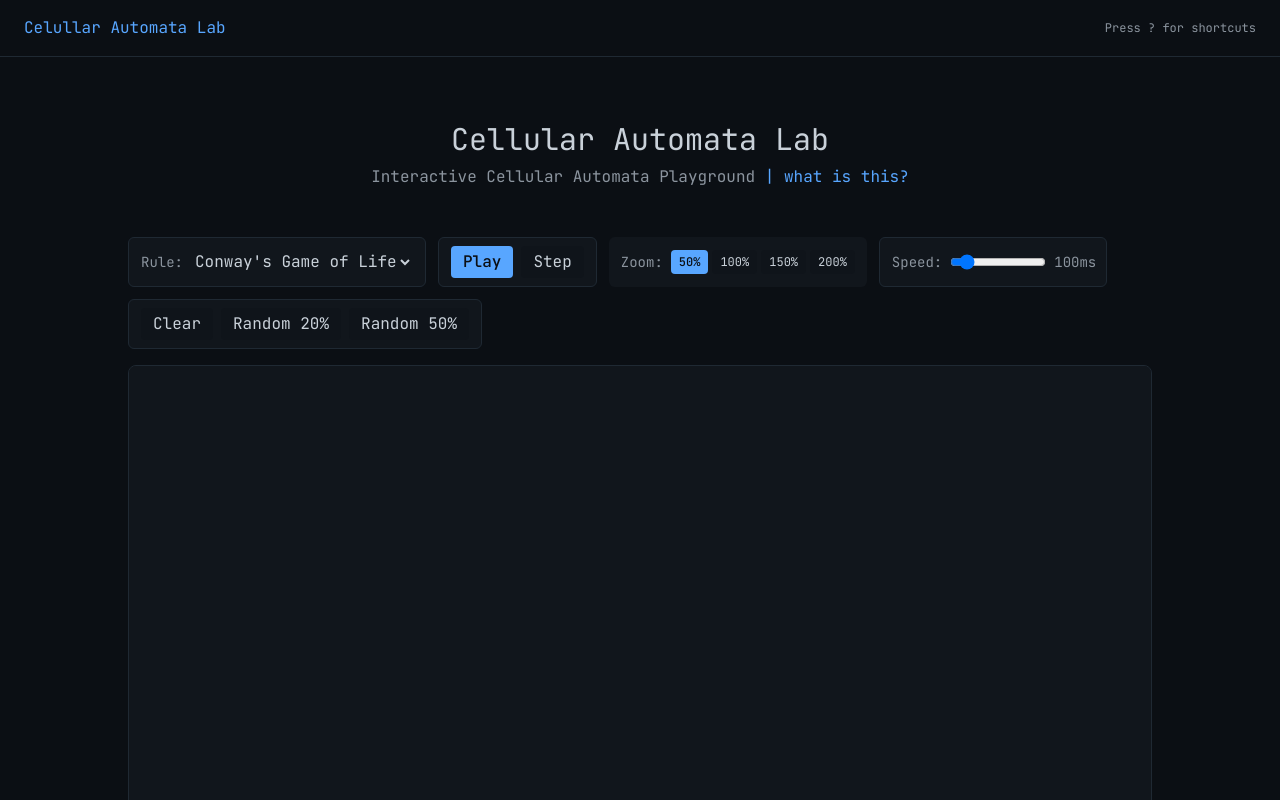
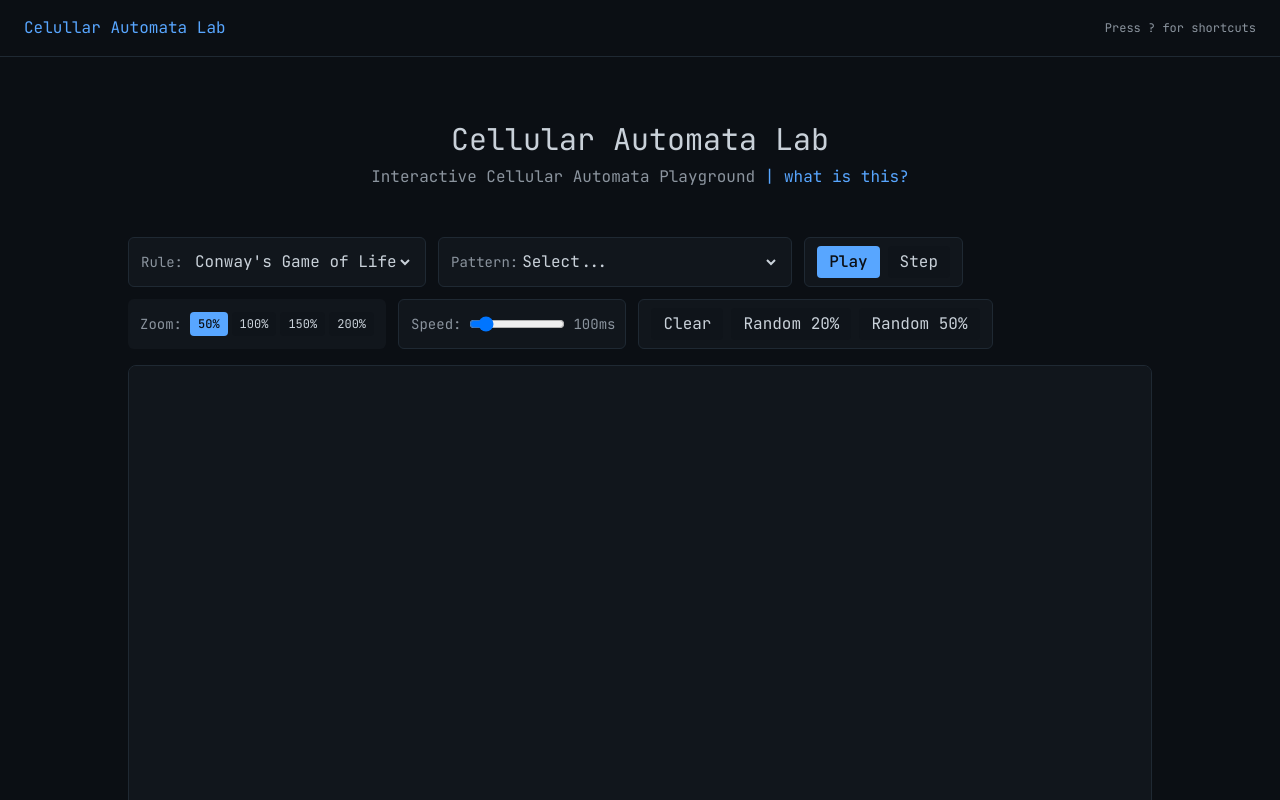
Before and after one commit to pratiksingh94/cellular-automata-lab, a React (Vite) app: page / in a window 1280 px wide. Shown: the top 800 px of the page. Built offline with nearby package versions, Linux system fonts and the light colour scheme.

Commit message:
added pattern library for conway

```diff
--- a/src/components/Controls.tsx
+++ b/src/components/Controls.tsx
@@ -1,6 +1,7 @@
-import { useState } from "react";
+import { useState, useMemo } from "react";
 import { presets, type Rule } from "../rules";
 import type { GridFunctions } from "./Grid"
+import { getPatternsForRule } from "../patterns"
 
 
 const zoomLevels = [0.5, 1, 1.5, 2];
@@ -17,14 +18,29 @@ export type Props = {
 }
 
 export default function Controls({ gridRef, rule, onRuleChange, speed, onSpeedChange, isPlaying, zoom, onZoomChange }: Props) {
+
   const [selectedPreset, setSelectedPreset] = useState(rule.name);
+  const [selectedPattern, setSelectedPattern] = useState("");
+
+  const rulePatterns = useMemo(() => getPatternsForRule(rule.name), [rule.name])
 
   const handlePresetChange = (name: string) => {
     setSelectedPreset(name);
+    setSelectedPattern("")
+
 
     const preset = presets.find(p => p.name === name);
     if(preset) {
       onRuleChange(preset);
+    }
+  }
+
+  const handlePatternChange = (name: string) => {
+    setSelectedPattern(name);
+    if(name === "") return;
+    const pattern = rulePatterns.find(p => p.name === name);
+    if(pattern) {
+      gridRef.current?.loadPattern(pattern.data)
     }
   }
 
@@ -45,6 +61,46 @@ export default function Controls({ gridRef, rule, onRuleChange, speed, onSpeedCh
               {p.name}
             </option>
           ))}
+        </select>
+      </div>
+
+      {/* pattern selector  */}
+      <div className="flex items-center gap2 bg-panel border border-border rounded-md px-3 py-2">
+        <span className="text-text-muted text-sm">Pattern:</span>
+        <select
+        value={selectedPattern}
+        onChange={e => handlePatternChange(e.target.value)}
+        className="bg-panel text-text cursor-pointer outline-none"
+        >
+          <option value="">Select...</option>
+
+          <optgroup label="Still Life">
+            {rulePatterns.filter(p => p.category === "still-life").map(p => (
+              <option key={p.name} value={p.name}>
+                {p.name}
+              </option>
+            ))}
+          </optgroup>
+
+          <optgroup label="Oscillators">
+            {rulePatterns.filter(p => p.category === "oscillator").map(p => (
+              <option key={p.name} value={p.name}>
+                {p.name}
+              </option>
+            ))}
+          </optgroup>
+
+          <optgroup label="Spaceships">
+            {rulePatterns.filter(p => p.category === "spaceship").map(p => (
+              <option key={p.name} value={p.name}>{p.name}</option>
+            ))}
+          </optgroup>
+
+          <optgroup label="Gun">
+            {rulePatterns.filter(p => p.category === "gun").map(p => (
+              <option key={p.name} value={p.name}>{p.name}</option>
+            ))}
+          </optgroup>
         </select>
       </div>
 
--- a/src/components/Grid.tsx
+++ b/src/components/Grid.tsx
@@ -1,5 +1,6 @@
 import { useRef, useEffect, useState, useCallback } from "react";
 import { type Rule, simulate } from "../rules";
+import type { Point } from "../types";
 
 // TODO: clean this file a bit, functions are eveyrwhere make ts modular
 
@@ -12,6 +13,7 @@ export type GridFunctions = {
   step: () => void;
   getGeneration: () => number;
   getAliveCount: () => number;
+  loadPattern: (cells: Point[]) =>  void;
 };
 
 export default function Grid({
@@ -124,6 +126,27 @@ export default function Grid({
     return gridRef.current.reduce((acc, row) => acc + row.reduce((rowAcc, cell) => rowAcc + cell, 0), 0);
   }, [])
 
+  const loadPattern = useCallback((cells: Point[]) => {
+    pause();
+
+    gridRef.current = Array.from({length: dimensions.rows}, () => Array(dimensions.cols).fill(0));
+
+    const centerX = Math.floor(dimensions.cols / 2)
+    const centerY = Math.floor(dimensions.rows / 2);
+
+    cells.forEach(([x, y]) => {
+      const px = centerX + x;
+      const py = centerY + y;
+
+      if(py >= 0 && py < dimensions.rows && px >= 0 && px < dimensions.cols) {
+        gridRef.current[py][px] = 1;
+      }
+    })
+
+    setGeneration(0);
+    drawGrid();
+  }, [dimensions, pause])
+
   // useEffect(() => {
   //   pause();
   //   play();
@@ -143,9 +166,9 @@ export default function Grid({
 
   useEffect(() => {
     if (funcRef) {
-      funcRef.current = { randomize, clear, play, pause, isPlaying, step, getGeneration, getAliveCount };
+      funcRef.current = { randomize, clear, play, pause, isPlaying, step, getGeneration, getAliveCount, loadPattern };
     }
-  }, [randomize, clear, play, pause, isPlaying, step, getGeneration, getAliveCount]);
+  }, [randomize, clear, play, pause, isPlaying, step, getGeneration, getAliveCount, loadPattern]);
 
   useEffect(() => {
     return () => pause();
--- /dev/null
+++ b/src/patterns.ts
@@ -0,0 +1,202 @@
+import type { Pattern } from "./types"
+
+export const patterns: Pattern[] = [
+  // STILL LIFE
+  {
+    name: "Block",
+    category: "still-life",
+    description: "Simple 2x2 block",
+    rule: "Conway's Game of Life",
+    data: [
+      [0, 0], [1, 0],
+      [0, 1], [1, 1]
+    ]
+  },
+  {
+    name: "Beehive",
+    category: "still-life",
+    description: "Common still life",
+    rule: "Conway's Game of Life",
+    data: [
+      [1, 0], [2, 0],
+      [0, 1], [3, 1],
+      [1, 2], [2, 2]
+    ]
+  },
+  {
+    name: "Loaf",
+    category: "still-life",
+    description: "Quarter Beehive",
+    rule: "Conway's Game of Life",
+    data: [
+      [0, 0], [1, 0],
+      [0, 1], [2, 1],
+      [2, 2]
+    ]
+  },
+  {
+    name: "Ship",
+    category: "still-life",
+    description: "Two boats together",
+    rule: "Conway's Game of Life",
+    data: [
+      [0, 0], [1, 0],
+      [0, 1], [2, 1],
+      [1, 2], [2, 2]
+    ]
+  },
+  {
+    name: "Pond",
+    category: "still-life",
+    description: "3x3 donut",
+    rule: "Conway's Game of Life",
+    data: [
+      [1, 0], [2, 0],
+      [0, 1], [3, 1],
+      [0, 2], [3, 1],
+      [0, 2], [3, 2],
+      [1, 3], [2, 3]
+    ]
+  },
+  {
+    name: "Tub",
+    category: "still-life",
+    description: "Single cell in middle",
+    rule: "Conway's Game of Life",
+    data: [
+      [1, 0], [0, 1],
+      [2, 1], [1, 2]
+    ]
+  },
+
+  // OSCILLATORS
+  {
+    name: "Blinker",
+    category: "oscillator",
+    description: "Period-2 oscillator",
+    rule: "Conway's Game of Life",
+    data: [
+      [0, 0],
+      [1, 0],
+      [2, 0]
+    ]
+  },
+  {
+    name: "Toad",
+    category: "oscillator",
+    description: "Period-2 oscillator",
+    rule: "Conway's Game of Life",
+    data: [
+      [1, 0], [2, 0],
+      [3, 0], [0, 1],
+      [1, 1], [2, 1]
+    ]
+  },
+  {
+    name: "Beacon",
+    category: "oscillator",
+    description: "Period-2 oscillator",
+    rule: "Conway's Game of Life",
+    data: [
+      [0, 0], [1, 0],
+      [0, 1], [3, 2],
+      [2, 3], [3, 3]
+    ]
+  },
+  {
+    name: "Pentadecathlon",
+    category: "oscillator",
+    description: "Period-15 oscillator",
+    rule: "Conway's Game of Life",
+    data: [
+      [5, 5], [6, 5],
+      [7, 4], [7, 6],
+      [8, 5], [9, 5],
+      [10, 5], [11, 5],
+      [12, 4], [12, 6],
+      [13, 5], [14, 5]
+    ]
+  },
+  {
+    name: "Pulsar",
+    category: "oscillator",
+    description: "Period-3 oscillator",
+    rule: "Conway's Game of Life",
+    data: [
+      [2, 0], [3, 0], [4, 0], [8, 0], [9, 0], [10, 0],
+      [2, 5], [3, 5], [4, 5], [8, 5], [9, 5], [10, 5],
+      [2, 7], [3, 7], [4, 7], [8, 7], [9, 7], [10, 7],
+      [2, 12], [3, 12], [4, 12], [8, 12], [9, 12], [10, 12],
+      [0, 2], [0, 3], [0, 4], [0, 8], [0, 9], [0, 10],
+      [5, 2], [5, 3], [5, 4], [5, 8], [5, 9], [5, 10],
+      [7, 2], [7, 3], [7, 4], [7, 8], [7, 9], [7, 10],
+      [12, 2], [12, 3], [12, 4], [12, 8], [12, 9], [12, 10]
+    ]
+  },
+
+  // SPACESHIPS
+  {
+    name: "Glider",
+    category: "spaceship",
+    description: "Moves diagonally",
+    rule: "Conway's Game of Life",
+    data: [
+      [1, 0], [2, 1],
+      [0, 2], [1, 2],
+      [2, 2]
+    ]
+  },
+  {
+    name: "Lightweight Spaceship",
+    category: "spaceship",
+    description: "Moves horizontally",
+    rule:"Conway's Game of Life",
+    data: [
+      [1, 0], [4, 0],
+      [0, 1], [0, 2],
+      [4, 2], [0, 3],
+      [1, 3], [2, 3],
+      [3, 3]
+    ]
+  },
+
+  // GUNS
+  {
+    name: "Gosper Glider Gun",
+    category: "gun",
+    description: "produces glider every 30 generations",
+    rule: "Conway's Game of Life",
+    data: [
+      [1, 5], [1, 6],
+      [2, 5], [2, 6],
+      [11, 5], [11, 6],
+      [11, 7], [12, 4],
+      [12, 8], [13, 3],
+      [13, 9], [14, 3],
+      [14, 9], [15, 6],
+      [16, 4], [16, 8],
+      [17, 5], [17, 6],
+      [17, 7], [18, 6],
+      [21, 3], [21, 4],
+      [21, 5], [22, 3],
+      [22, 4], [22, 5],
+      [23, 2], [23, 6],
+      [25, 1], [25, 2],
+      [25, 6], [25, 7],
+      [35, 3], [35, 4],
+      [36, 3], [36, 4]
+    ]
+  }
+]
+
+
+export const patternsByCategory = {
+  "still-life": patterns.filter(p => p.category === "still-life"),
+  "oscillator": patterns.filter(p => p.category === "oscillator"),
+  "spaceship": patterns.filter(p => p.category === "spaceship"),
+  "gun": patterns.filter(p => p.category === "gun")
+}
+
+export function getPatternsForRule(ruleName: string): Pattern[] {
+  return patterns.filter(p => p.rule === ruleName)
+}
--- /dev/null
+++ b/src/types.ts
@@ -0,0 +1,9 @@
+export type Point = [number, number];
+
+export type Pattern = {
+  name: string;
+  data: Point[];
+  description: string;
+  rule: string;
+  category: "still-life" | "oscillator" | "spaceship" | "gun"
+}
```
